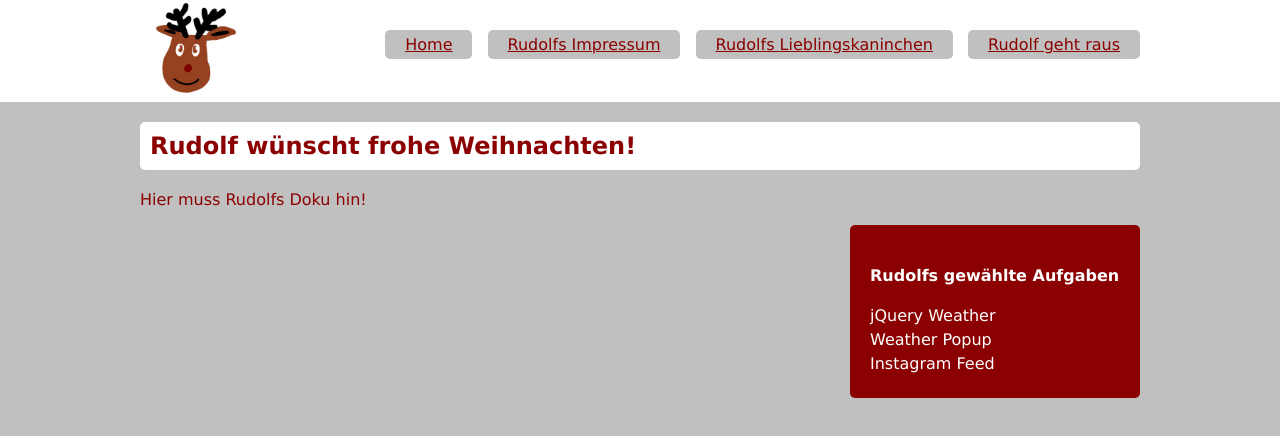
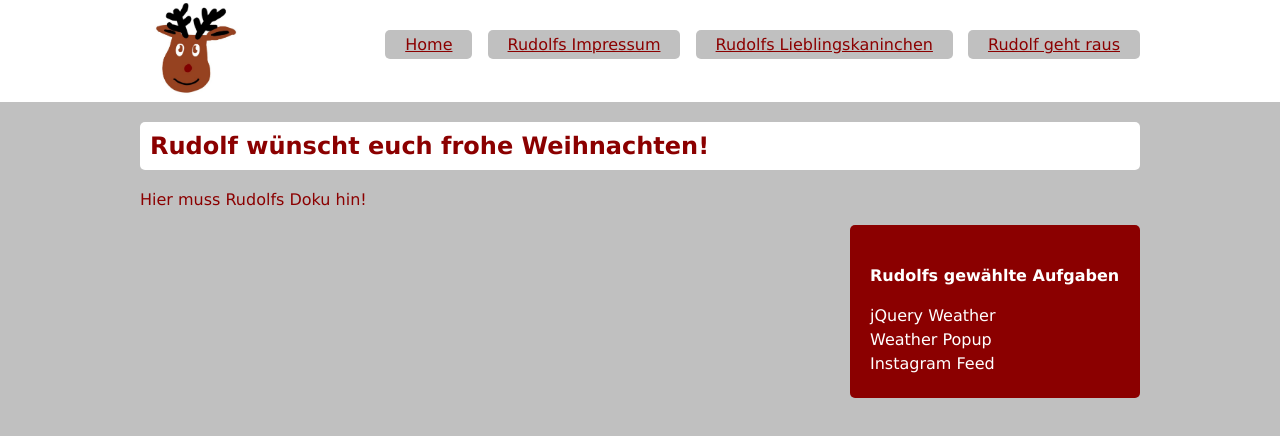
Before and after one commit to marissaeichhorn/marissaeichhorn.github.io, a plain HTML site: page index.html in a window 1280 px wide. Drawn offline with Linux system fonts and the light colour scheme.

```diff
--- a/index.html
+++ b/index.html
@@ -27,7 +27,7 @@
     <!-- Inhalt -->
     <div class="container">
         <div class="content">
-            <h2>Rudolf wünscht frohe Weihnachten!</h2>
+            <h2>Rudolf wünscht euch frohe Weihnachten!</h2>
             <article>
                 <!-- Beinhaltet die gesamte Dokumentation -->
                 Hier muss Rudolfs Doku hin!
```
